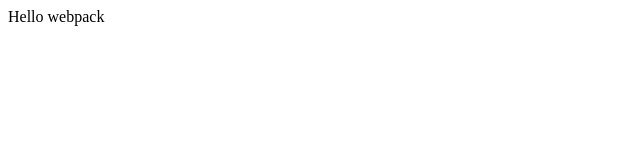
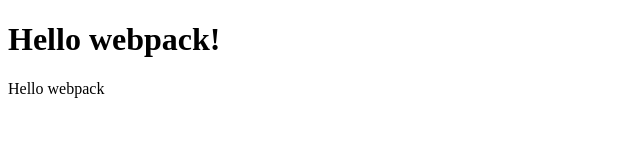
Before and after one commit to kessio-microverse-projects/webpack-config, a website built with webpack: page dist/index.html in a window 1280 px wide. Shown: the whole page, without its empty margins (0-640 px from the left). Built offline with nearby package versions, Linux system fonts and the light colour scheme.

Commit message:
added custom content on index.html file

```diff
--- a/dist/index.html
+++ b/dist/index.html
@@ -1 +1 @@
-<!doctype html><html><head><meta charset="utf-8"><title>Output Management</title><meta name="viewport" content="width=device-width,initial-scale=1"><script defer="defer" src="main.js"></script></head><body></body></html>
+<!doctype html><html><head><meta charset="utf-8"><title>Web Pack Exercise</title><meta name="viewport" content="width=device-width,initial-scale=1"><script defer="defer" src="main.js"></script></head><body><h1>Hello webpack!</h1></body></html>
```
